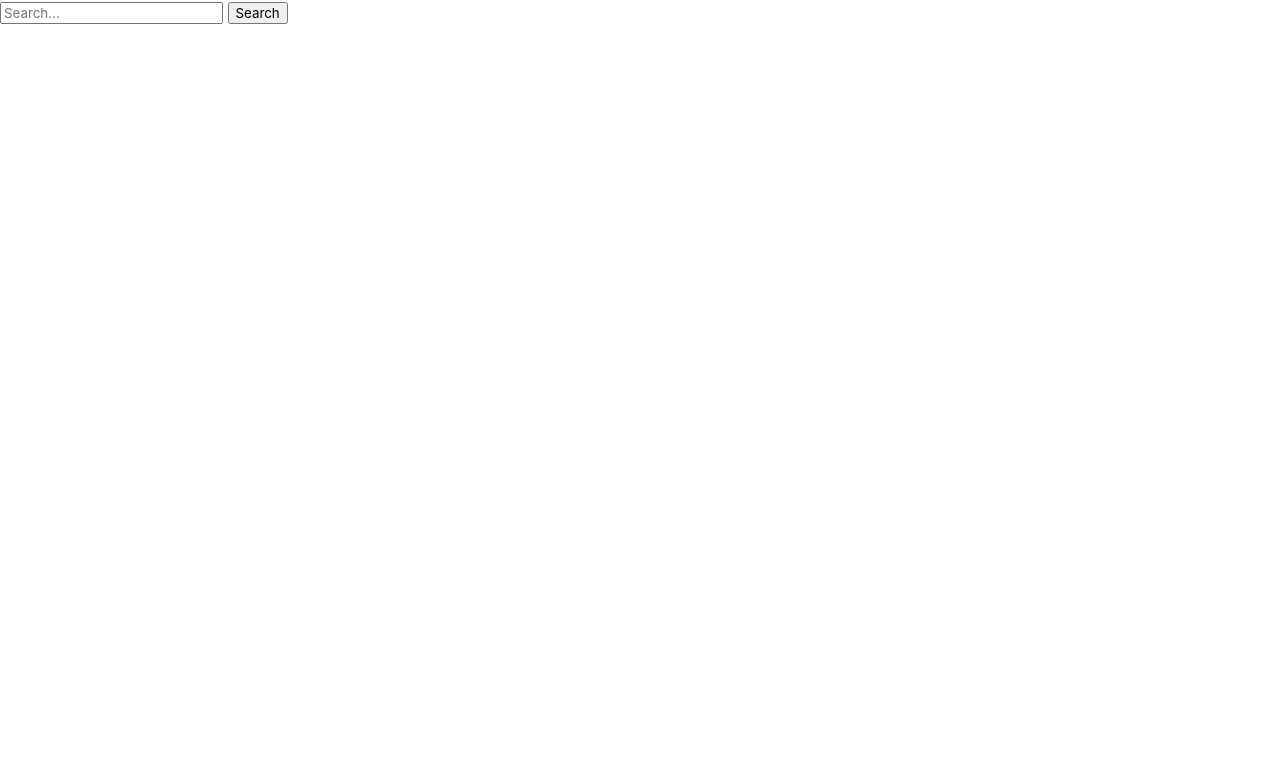
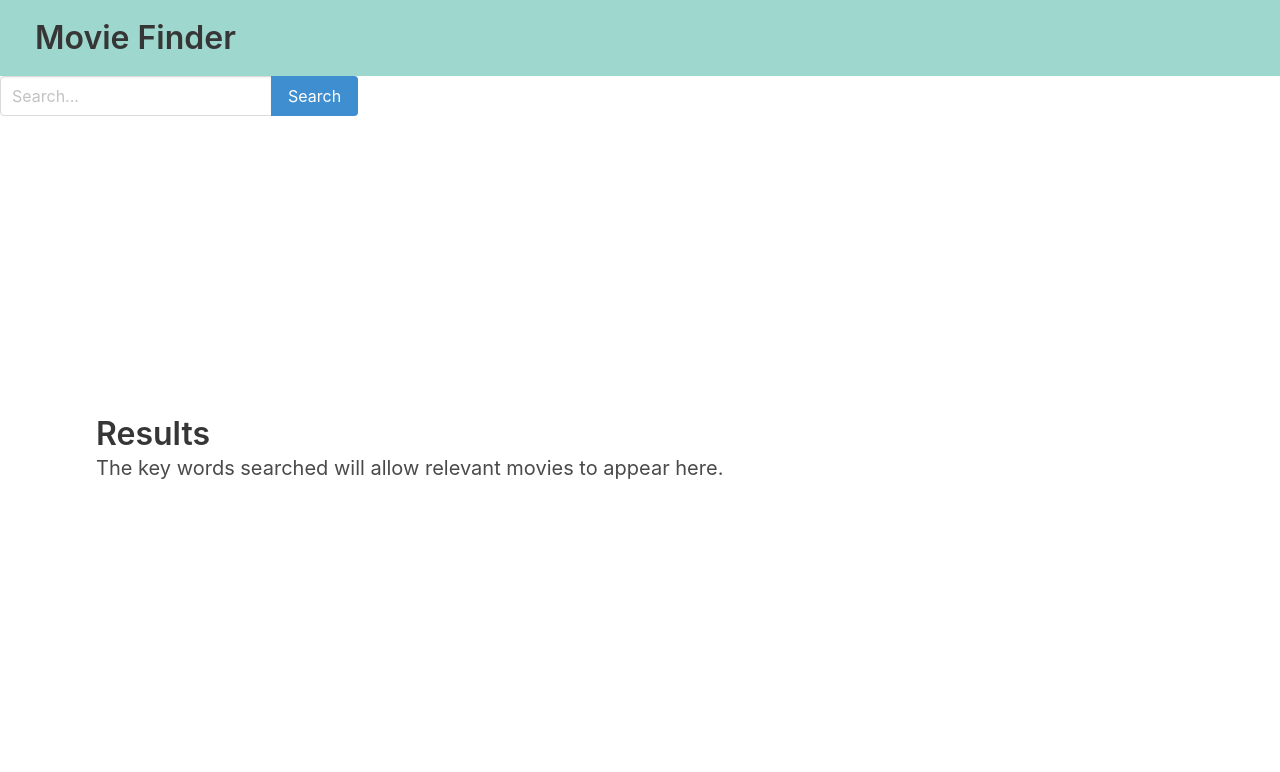
Before and after one commit to kristacannady/MovieSearchTool, a plain HTML site: page index.html in a window 1280 px wide. Drawn offline with nearby package versions, Linux system fonts and the light colour scheme.

Commit message:
header edits

```diff
--- a/Assets/style.css
+++ b/Assets/style.css
@@ -0,0 +1,17 @@
+/* Set Up CSS styles */
+:root {
+    --primary-color: 	#356696;
+    --secondary-color: 	#f16e00;
+    --tertiary-color: #9ed7ce;
+  }
+
+  /* apply styles to Header */
+header {
+    padding: 20px 35px;
+    background-color: var(--tertiary-color);
+    display: flex;
+    justify-content: space-between;
+    flex-wrap: wrap;
+    top: 0;
+    z-index: 999;
+  }
--- a/index.html
+++ b/index.html
@@ -2,7 +2,7 @@
 <!-- Page Set Up + Linking Style Sheets -->
 <html>
 <head>
-  <title>Movie Search Tool</title>
+  <title>Movie Finder</title>
   <meta charset="UTF-8" />
   <meta name="viewport" content="width=device-width, initial-scale=1" />
   <link rel="stylesheet" type="text/css" href="./Assets/style.css"/>
@@ -11,16 +11,27 @@
 </head>
 
 <body>
-<!-- Create Search Bar Text Field -->
   <header>
-    <form id="form">
-        <input type="text" id="search" placeholder="Search..." class="search" />
-        <button>Search</button>
-      </form>
-  </header>
+    <h1 class="title">Movie Finder</h1>
+</header>
 
+<!-- Create Search Bar Text Field using Bulma-->
+    <div class="field has-addons">
+        <div class="control">
+          <input class="input" type="text" placeholder="Search...">
+        </div>
+        <div class="control">
+          <a class="button is-info"> Search</a>
+        </div>
+      </div>
 
   <main>
+    <section class="section is-large">
+        <h1 class="title">Results</h1>
+        <h2 class="subtitle">
+          The key words searched will allow relevant movies to appear here.
+        </h2>
+      </section>
 </main>
 <footer></footer>
 
```
